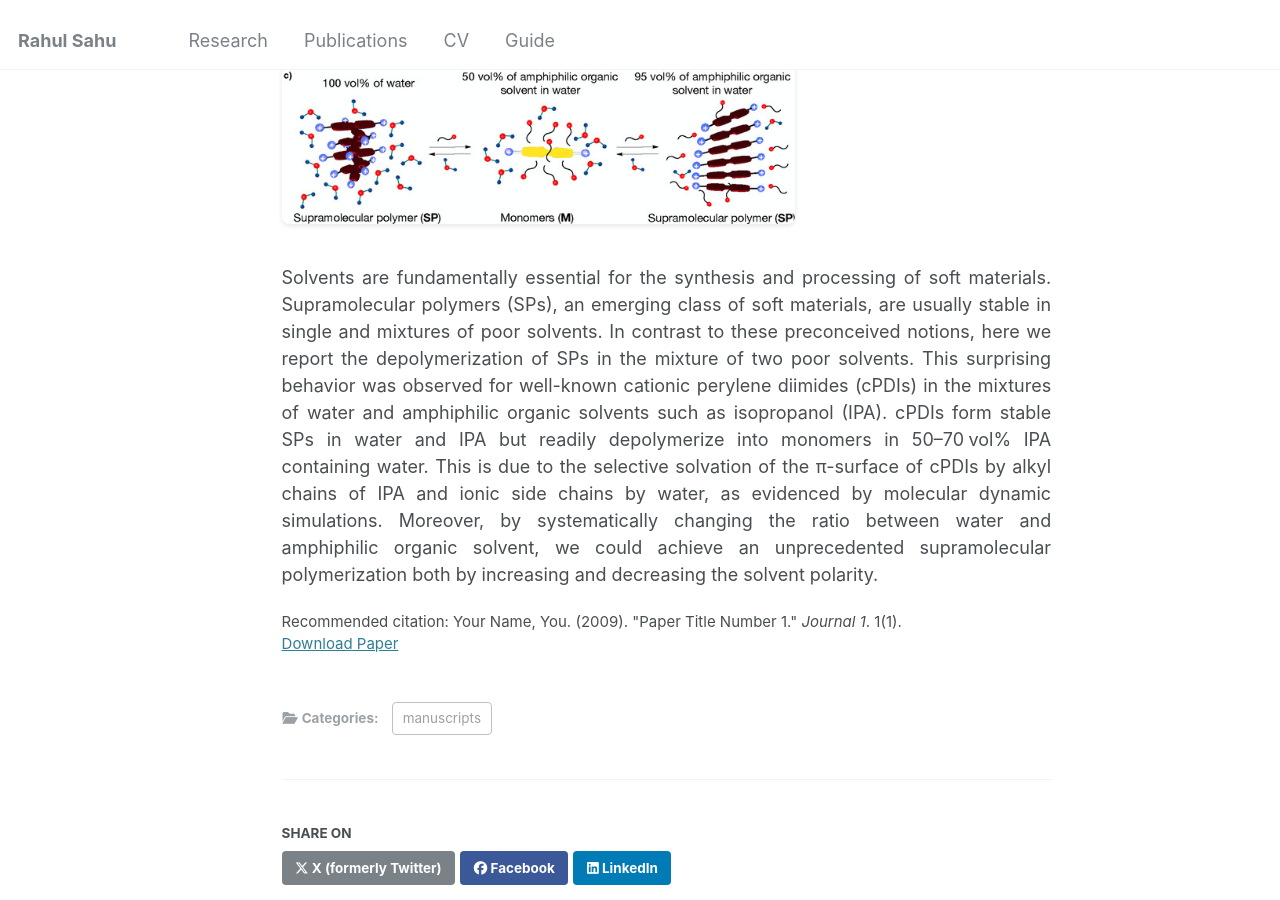
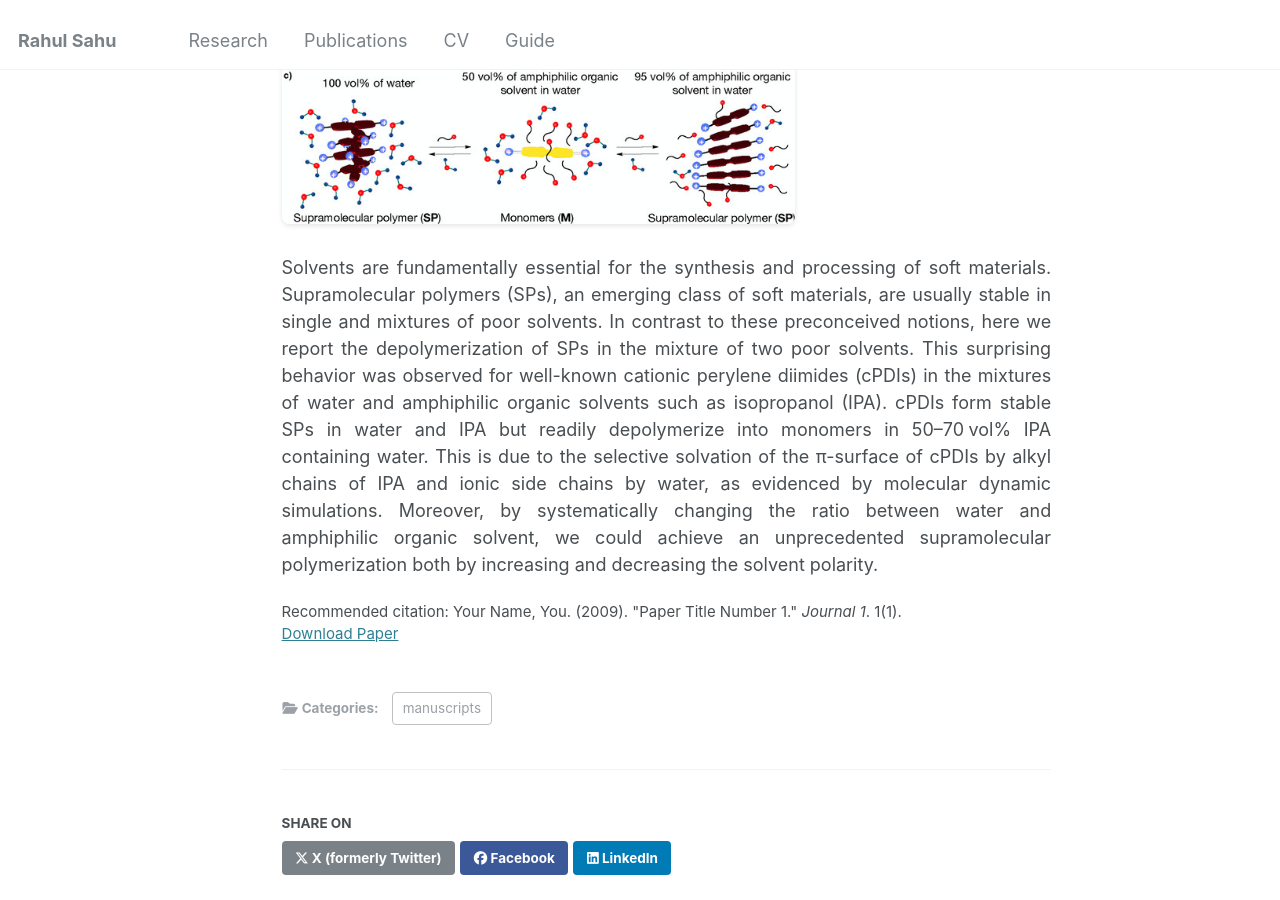
Before and after one commit to srahul21/srahul21.github.io, a Jekyll site: the page built from _publications/2009-10-01-paper-title-number-1.md, in a window 1280 px wide and 900 px high, scrolled down 367 px. Built offline with Jekyll 4.4.1, drawn with Linux system fonts in a browser that asks for light colours.

Commit message:
Update publication.html

```diff
--- a/_layouts/publication.html
+++ b/_layouts/publication.html
@@ -49,7 +49,7 @@ layout: default
       <section class="page__content" itemprop="text" style="display: flex; flex-wrap: wrap; gap: 20px;">
   <!-- Image Section -->
   {% if page.image %}
-    <div style="flex: 0 0 66.66%; max-width: 66.66%; margin-bottom: 20px;">
+    <div style="flex: 0 0 66.66%; max-width: 66.66%; margin-bottom: 10px;">
       <img src="{{ page.image | relative_url }}" alt="Article Image" style="width: 100%; height: auto; border-radius: 8px; box-shadow: 0 2px 5px rgba(0, 0, 0, 0.1);">
     </div>
   {% endif %}
```
